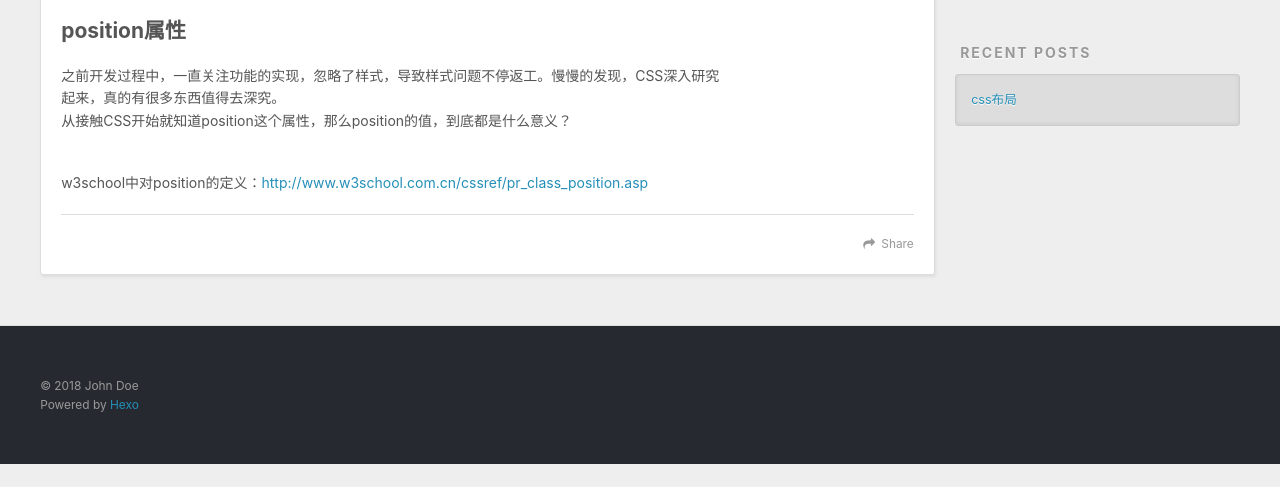
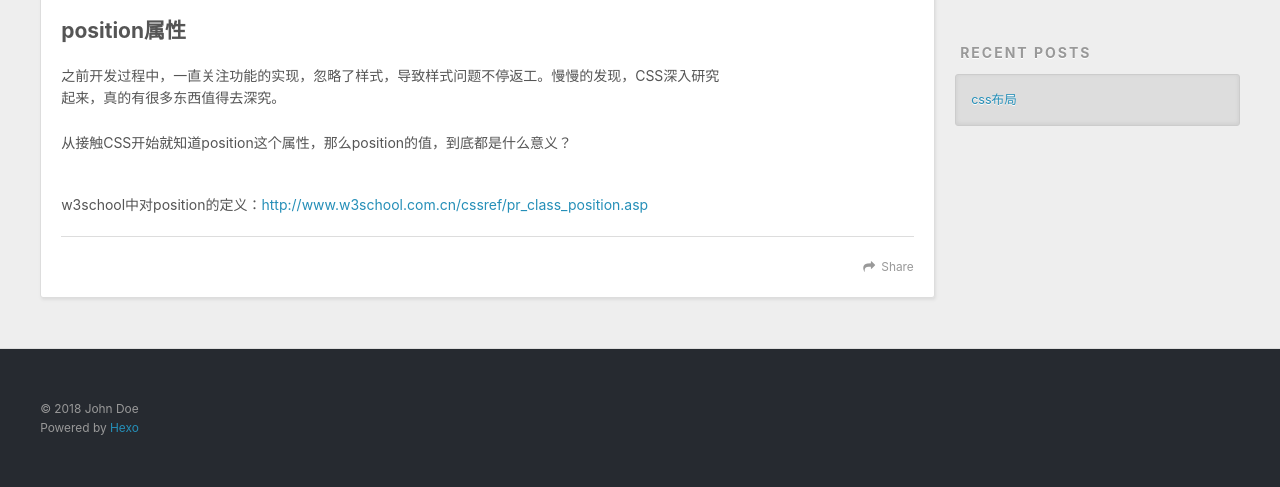
Before and after one commit to BettyDirn/BettyDirn.github.io, a plain HTML site: page index.html in a window 1280 px wide. Shown: the part 435-922 px from the top of the page. Before the commit the page ends 899 px from the top, so only its background shows below. Drawn offline with nearby package versions, Linux system fonts and the light colour scheme.

Commit message:
Site updated: 2018-07-16 17:15:28

```diff
--- a/index.html
+++ b/index.html
@@ -84,7 +84,8 @@
 
     <div class="article-entry" itemprop="articleBody">
 
-        <h2 id="position属性"><a href="#position属性" class="headerlink" title="position属性"></a>position属性</h2><p></p><p>之前开发过程中，一直关注功能的实现，忽略了样式，导致样式问题不停返工。慢慢的发现，CSS深入研究<br>起来，真的有很多东西值得去深究。<br>从接触CSS开始就知道position这个属性，那么position的值，到底都是什么意义？</p><br>w3school中对position的定义：<a href="http://www.w3school.com.cn/cssref/pr_class_position.asp" target="_blank" rel="noopener">http://www.w3school.com.cn/cssref/pr_class_position.asp</a><p></p>
+        <h2 id="position属性"><a href="#position属性" class="headerlink" title="position属性"></a>position属性</h2><p></p><p>   之前开发过程中，一直关注功能的实现，忽略了样式，导致样式问题不停返工。慢慢的发现，CSS深入研究<br>起来，真的有很多东西值得去深究。</p><p></p>
+<p></p><p>   从接触CSS开始就知道position这个属性，那么position的值，到底都是什么意义？</p><br>w3school中对position的定义：<a href="http://www.w3school.com.cn/cssref/pr_class_position.asp" target="_blank" rel="noopener">http://www.w3school.com.cn/cssref/pr_class_position.asp</a><p></p>
 
 
     </div>
```
Also changed, not shown: 2018/07/16/css布局/index.html (+6 -5 lines).
